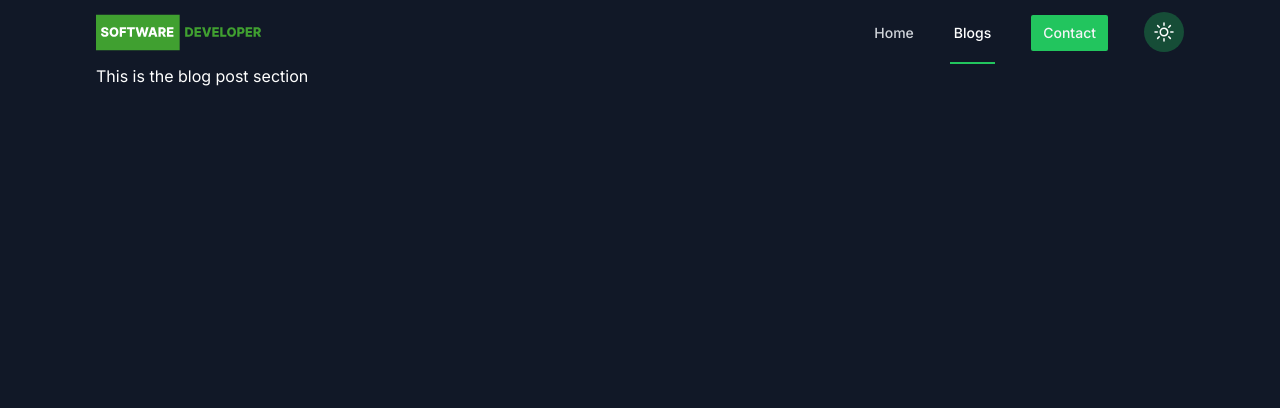
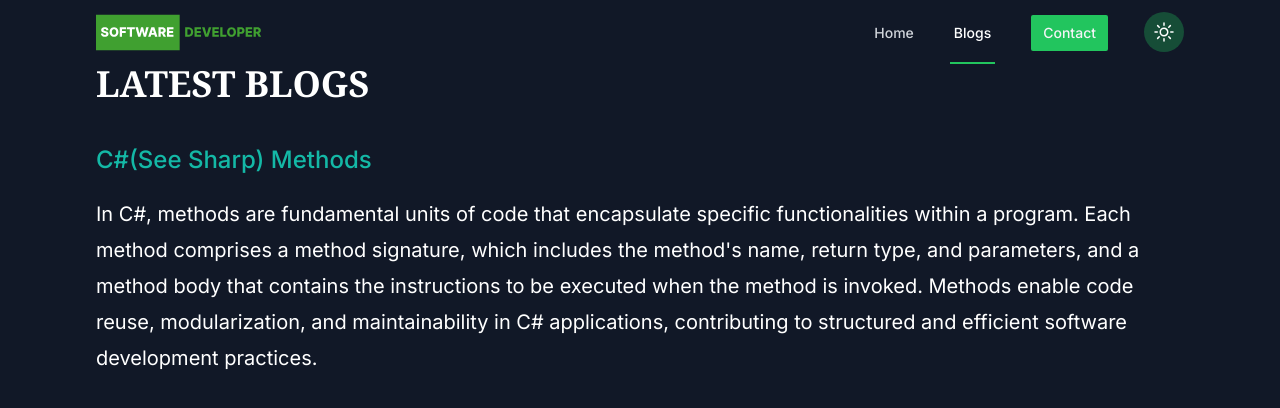
Before and after one commit to Jas-developer/JASON_DEV, a Next.js app: page /Blogs in a window 1280 px wide. Shown: the top 408 px of the page. Built offline with nearby package versions, Linux system fonts and the light colour scheme.

Commit message:
Added my first blog

```diff
--- a/app/Blogs/page.tsx
+++ b/app/Blogs/page.tsx
@@ -1,7 +1,23 @@
 export default function BlogPosts() {
   return (
-    <div>
-      <h1>This is the blog post section</h1>
+    <div className="flex flex-col gap-10">
+      <span className="font-semibold text-4xl font-serif">LATEST BLOGS</span>
+      <div className="flex flex-col justify-start">
+        <div className="flex flex-col gap-5">
+          <span className="text-teal-500 font-medium text-2xl">
+            C#(See Sharp) Methods
+          </span>
+          <p className="md:prose-xl prose-invert w-full">
+            In C#, methods are fundamental units of code that encapsulate
+            specific functionalities within a program. Each method comprises a
+            method signature, which includes the method's name, return type, and
+            parameters, and a method body that contains the instructions to be
+            executed when the method is invoked. Methods enable code reuse,
+            modularization, and maintainability in C# applications, contributing
+            to structured and efficient software development practices.
+          </p>
+        </div>
+      </div>
     </div>
   );
 }
```
